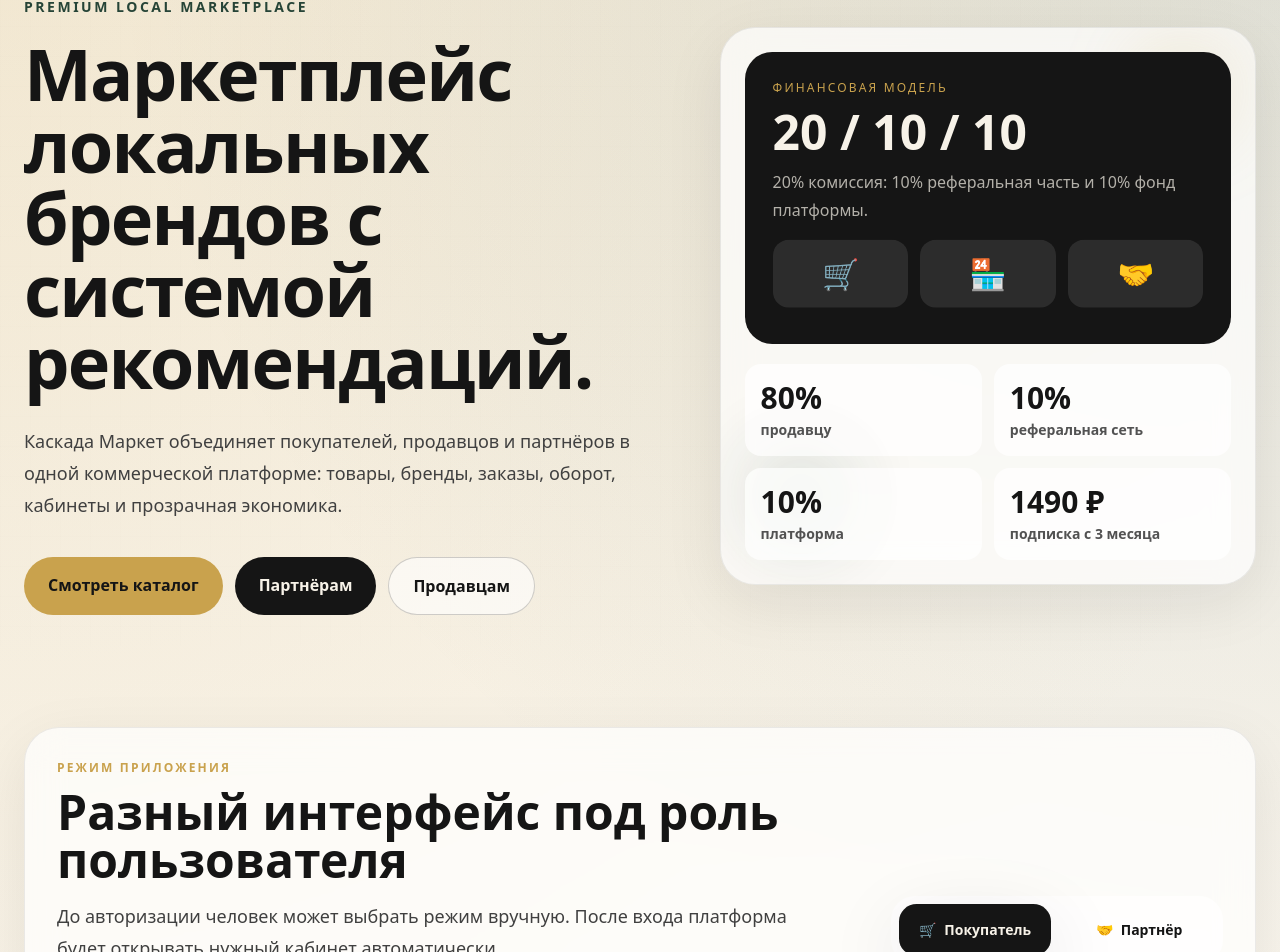
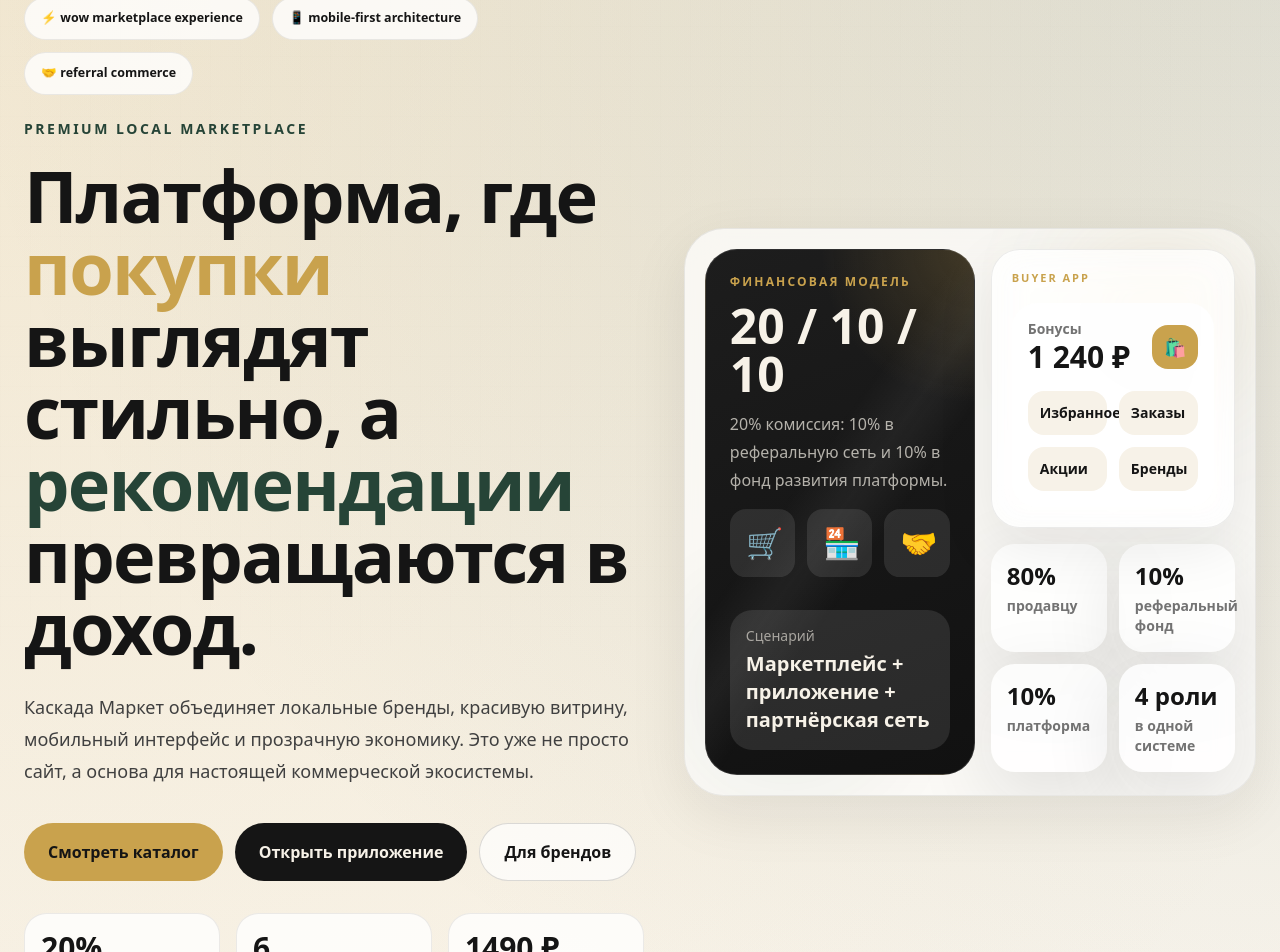
Before and after one commit to Iliavsevolodov/kaskada-, a Next.js app: page / in a window 1280 px wide. Shown: the part 154-1106 px from the top of the page. Built offline with nearby package versions, Linux system fonts and the light colour scheme.

Commit message:
Redesign homepage with wow premium layout

```diff
--- a/src/app/page.tsx
+++ b/src/app/page.tsx
@@ -10,40 +10,76 @@
     <main className="min-h-screen text-graphite">
       <SiteHeader />
 
-      <section className="mx-auto grid max-w-7xl gap-10 px-6 py-16 lg:grid-cols-[1.1fr_0.9fr] lg:items-center">
+      <section className="mx-auto grid max-w-7xl gap-10 px-6 py-16 lg:grid-cols-[1.04fr_0.96fr] lg:items-center">
         <div className="reveal-up">
+          <div className="mb-6 flex flex-wrap gap-3">
+            <span className="premium-chip">⚡ wow marketplace experience</span>
+            <span className="premium-chip">📱 mobile-first architecture</span>
+            <span className="premium-chip">🤝 referral commerce</span>
+          </div>
           <p className="section-label mb-5 text-sm font-bold text-forest">Premium Local Marketplace</p>
-          <h1 className="max-w-5xl text-5xl font-black leading-[0.92] tracking-tight md:text-7xl">
-            Маркетплейс локальных брендов с системой рекомендаций.
+          <h1 className="max-w-5xl text-5xl font-black leading-[0.9] tracking-tight md:text-7xl">
+            Платформа, где <span className="text-gold">покупки</span> выглядят стильно, а <span className="text-forest">рекомендации</span> превращаются в доход.
           </h1>
           <p className="mt-7 max-w-2xl text-lg leading-8 text-neutral-700">
-            Каскада Маркет объединяет покупателей, продавцов и партнёров в одной коммерческой платформе: товары, бренды, заказы, оборот, кабинеты и прозрачная экономика.
+            Каскада Маркет объединяет локальные бренды, красивую витрину, мобильный интерфейс и прозрачную экономику. Это уже не просто сайт, а основа для настоящей коммерческой экосистемы.
           </p>
           <div className="mt-9 flex flex-wrap gap-3">
-            <a className="hover-lift rounded-full bg-gold px-6 py-4 font-black text-graphite" href="/kaskada-/catalog/">Смотреть каталог</a>
-            <a className="hover-lift rounded-full bg-graphite px-6 py-4 font-black text-cream" href="/kaskada-/partners/">Партнёрам</a>
-            <a className="hover-lift rounded-full border border-graphite/20 bg-white/60 px-6 py-4 font-black" href="/kaskada-/sellers/">Продавцам</a>
+            <a className="premium-button bg-gold text-graphite" href="/kaskada-/catalog/">Смотреть каталог</a>
+            <a className="premium-button bg-graphite text-cream" href="/kaskada-/buyer-app/">Открыть приложение</a>
+            <a className="premium-button border border-graphite/15 bg-white/70 text-graphite" href="/kaskada-/seller-app/">Для брендов</a>
+          </div>
+          <div className="mt-8 grid gap-4 sm:grid-cols-3">
+            <Metric value="20%" label="комиссия платформы" />
+            <Metric value="6" label="линий выплат" />
+            <Metric value="1490 ₽" label="подписка продавца" />
           </div>
         </div>
 
-        <div className="card-glass hover-lift reveal-up relative overflow-hidden rounded-[2.2rem] p-6 shadow-soft">
-          <div className="float-soft absolute right-8 top-8 h-20 w-20 rounded-full bg-gold/30 blur-2xl" />
-          <div className="pulse-soft absolute bottom-10 left-8 h-24 w-24 rounded-full bg-forest/20 blur-2xl" />
-          <div className="relative rounded-[1.7rem] bg-graphite p-7 text-cream">
-            <p className="section-label text-xs text-gold">Финансовая модель</p>
+        <div className="card-glass hover-lift reveal-up relative overflow-hidden rounded-[2.5rem] p-5 shadow-soft">
+          <div className="float-soft absolute right-10 top-10 h-28 w-28 rounded-full bg-gold/30 blur-3xl" />
+          <div className="pulse-soft absolute bottom-10 left-10 h-32 w-32 rounded-full bg-forest/20 blur-3xl" />
+          <div className="grid gap-4 lg:grid-cols-[1.05fr_0.95fr]">
+            <div className="metal-panel rounded-[2rem] p-6 text-cream">
+              <p className="section-label text-xs font-bold text-gold">Финансовая модель</p>
               <h2 className="mt-3 text-5xl font-black">20 / 10 / 10</h2>
-            <p className="mt-3 leading-7 text-cream/70">20% комиссия: 10% реферальная часть и 10% фонд платформы.</p>
+              <p className="mt-3 leading-7 text-cream/70">20% комиссия: 10% в реферальную сеть и 10% в фонд развития платформы.</p>
               <div className="mt-6 grid grid-cols-3 gap-3 text-center text-3xl">
                 <span className="float-soft rounded-2xl bg-white/10 p-4">🛒</span>
                 <span className="float-soft rounded-2xl bg-white/10 p-4">🏪</span>
                 <span className="float-soft rounded-2xl bg-white/10 p-4">🤝</span>
               </div>
+              <div className="mt-6 rounded-[1.4rem] bg-white/10 p-4">
+                <p className="text-sm text-cream/60">Сценарий</p>
+                <p className="mt-1 text-xl font-black">Маркетплейс + приложение + партнёрская сеть</p>
               </div>
-          <div className="relative mt-5 grid grid-cols-2 gap-3">
-            <Metric value="80%" label="продавцу" />
-            <Metric value="10%" label="реферальная сеть" />
-            <Metric value="10%" label="платформа" />
-            <Metric value="1490 ₽" label="подписка с 3 месяца" />
+            </div>
+            <div className="space-y-4">
+              <div className="card-glass rounded-[1.8rem] p-5">
+                <p className="section-label text-[11px] font-bold text-gold">Buyer app</p>
+                <div className="mt-4 rounded-[1.6rem] bg-white/85 p-4">
+                  <div className="flex items-center justify-between">
+                    <div>
+                      <p className="text-sm font-bold text-neutral-500">Бонусы</p>
+                      <p className="text-3xl font-black">1 240 ₽</p>
+                    </div>
+                    <span className="rounded-2xl bg-gold px-3 py-2 text-lg">🛍</span>
+                  </div>
+                  <div className="mt-4 grid grid-cols-2 gap-3 text-sm font-bold">
+                    <div className="rounded-2xl bg-cream p-3">Избранное</div>
+                    <div className="rounded-2xl bg-cream p-3">Заказы</div>
+                    <div className="rounded-2xl bg-cream p-3">Акции</div>
+                    <div className="rounded-2xl bg-cream p-3">Бренды</div>
+                  </div>
+                </div>
+              </div>
+              <div className="grid grid-cols-2 gap-3">
+                <StatTile value="80%" label="продавцу" />
+                <StatTile value="10%" label="реферальный фонд" />
+                <StatTile value="10%" label="платформа" />
+                <StatTile value="4 роли" label="в одной системе" />
+              </div>
+            </div>
           </div>
         </div>
       </section>
@@ -51,16 +87,28 @@
       <RoleExperienceSwitcher />
 
       <section className="mx-auto max-w-7xl px-6 py-12">
+        <div className="mb-7 flex flex-col gap-4 md:flex-row md:items-end md:justify-between">
+          <div>
             <p className="section-label text-xs font-bold text-gold">Каталог</p>
-        <h2 className="mt-3 text-4xl font-black md:text-5xl">Первые товары витрины</h2>
+            <h2 className="mt-3 text-4xl font-black md:text-5xl">Товары, которые хочется открыть</h2>
+            <p className="mt-3 max-w-2xl text-lg leading-8 text-neutral-700">Карточки стали визуальнее, премиальнее и лучше подходят под будущий мобильный маркетплейс.</p>
+          </div>
+          <a className="premium-button border border-graphite/15 bg-white/70 text-graphite" href="/kaskada-/catalog/">Весь каталог</a>
+        </div>
         <div className="mt-7 grid gap-5 md:grid-cols-2 lg:grid-cols-3">
           {products.map((product) => <ProductCard product={product} key={product.id} />)}
         </div>
       </section>
 
       <section className="mx-auto max-w-7xl px-6 py-12">
+        <div className="mb-7 flex flex-col gap-4 md:flex-row md:items-end md:justify-between">
+          <div>
             <p className="section-label text-xs font-bold text-gold">Бренды</p>
-        <h2 className="mt-3 text-4xl font-black md:text-5xl">Локальные производители</h2>
+            <h2 className="mt-3 text-4xl font-black md:text-5xl">Локальные производители с сильной подачей</h2>
+            <p className="mt-3 max-w-2xl text-lg leading-8 text-neutral-700">Бренд на платформе должен выглядеть не как сухая карточка, а как полноценная красивая витрина.</p>
+          </div>
+          <a className="premium-button border border-graphite/15 bg-white/70 text-graphite" href="/kaskada-/brands/">Открыть бренды</a>
+        </div>
         <div className="mt-7 grid gap-5 md:grid-cols-2 lg:grid-cols-4">
           {brands.map((brand) => <BrandCard brand={brand} key={brand.id} />)}
         </div>
@@ -71,25 +119,31 @@
       </section>
 
       <section className="mx-auto max-w-7xl px-6 py-12">
+        <div className="mb-7 flex flex-col gap-4 md:flex-row md:items-end md:justify-between">
+          <div>
             <p className="section-label text-xs font-bold text-gold">Квалификации</p>
-        <h2 className="mt-3 text-4xl font-black md:text-5xl">Рост строится по обороту и веткам</h2>
-        <div className="mt-7 overflow-hidden rounded-[2rem] border border-graphite/10 bg-white/70 shadow-soft">
+            <h2 className="mt-3 text-4xl font-black md:text-5xl">Статусный рост в красивой бизнес-оболочке</h2>
+            <p className="mt-3 max-w-2xl text-lg leading-8 text-neutral-700">Даже маркетинг-план должен визуально ощущаться как дорогой продукт, а не как скучная таблица.</p>
+          </div>
+          <a className="premium-button border border-graphite/15 bg-white/70 text-graphite" href="/kaskada-/partners/">Партнёрский режим</a>
+        </div>
+        <div className="overflow-hidden rounded-[2.2rem] border border-graphite/10 bg-white/75 shadow-soft">
           <table className="w-full min-w-[900px] text-left text-sm">
             <thead className="bg-graphite text-cream">
               <tr>
-                <th className="p-4">Статус</th>
-                <th className="p-4">Оборот</th>
-                <th className="p-4">Ветки</th>
-                <th className="p-4">Пул</th>
+                <th className="p-5">Статус</th>
+                <th className="p-5">Оборот</th>
+                <th className="p-5">Ветки</th>
+                <th className="p-5">Пул</th>
               </tr>
             </thead>
             <tbody>
               {statuses.slice(0, 10).map((status) => (
                 <tr className="border-t border-graphite/10" key={status.name}>
-                  <td className="p-4 font-black">{status.name}</td>
-                  <td className="p-4">{status.turnover}</td>
-                  <td className="p-4">{status.branches}</td>
-                  <td className="p-4">{status.pool}</td>
+                  <td className="p-5 font-black">{status.name}</td>
+                  <td className="p-5">{status.turnover}</td>
+                  <td className="p-5">{status.branches}</td>
+                  <td className="p-5">{status.pool}</td>
                 </tr>
               ))}
             </tbody>
@@ -102,9 +156,18 @@
 
 function Metric({ value, label }: { value: string; label: string }) {
   return (
-    <div className="hover-lift rounded-2xl bg-white/70 p-4">
+    <div className="stat-tile hover-lift">
       <p className="text-3xl font-black">{value}</p>
       <p className="mt-1 text-sm font-bold text-neutral-600">{label}</p>
     </div>
   );
 }
+
+function StatTile({ value, label }: { value: string; label: string }) {
+  return (
+    <div className="rounded-[1.5rem] bg-white/80 p-4 shadow-soft">
+      <p className="text-2xl font-black">{value}</p>
+      <p className="mt-1 text-sm font-bold text-neutral-500">{label}</p>
+    </div>
+  );
+}
```
Lines whose indentation alone changed are shown as unchanged.
